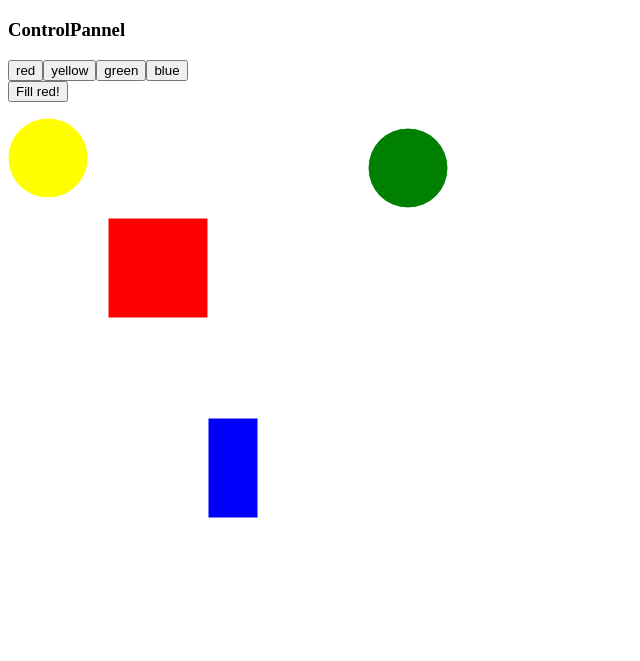
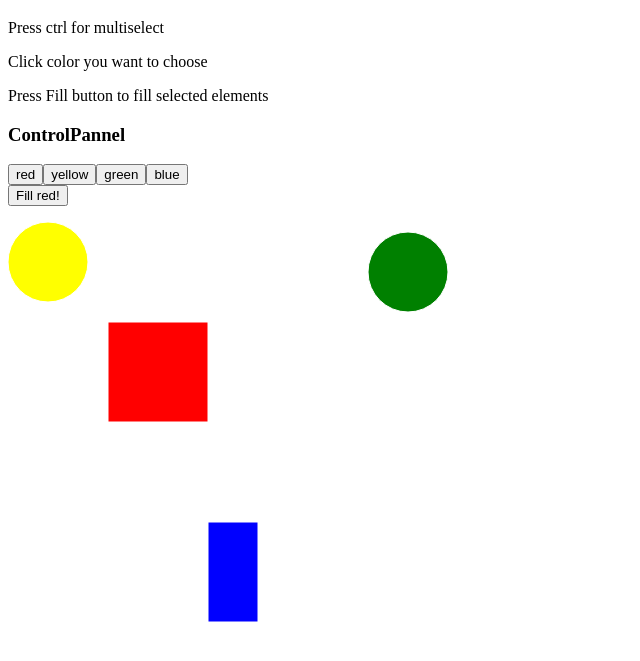
Before and after one commit to ir4y/fpconf_draw, a plain HTML site: page index.html in a window 1280 px wide. Shown: the part 61-722 px from the top of the page, without its empty margins (0-640 px from the left). Drawn offline with Linux system fonts and the light colour scheme.

Commit message:
Added texts

```diff
--- a/index.html
+++ b/index.html
@@ -7,6 +7,9 @@
 
   <body>
     <h1>Basic svg editor</h1>
+    <p>Press ctrl for multiselect</p>
+    <p>Click color you want to choose</p>
+    <p>Press Fill button to fill selected elements</p>
     <div id="container">
     </div>
     <script src="tscope.js"></script>
```
